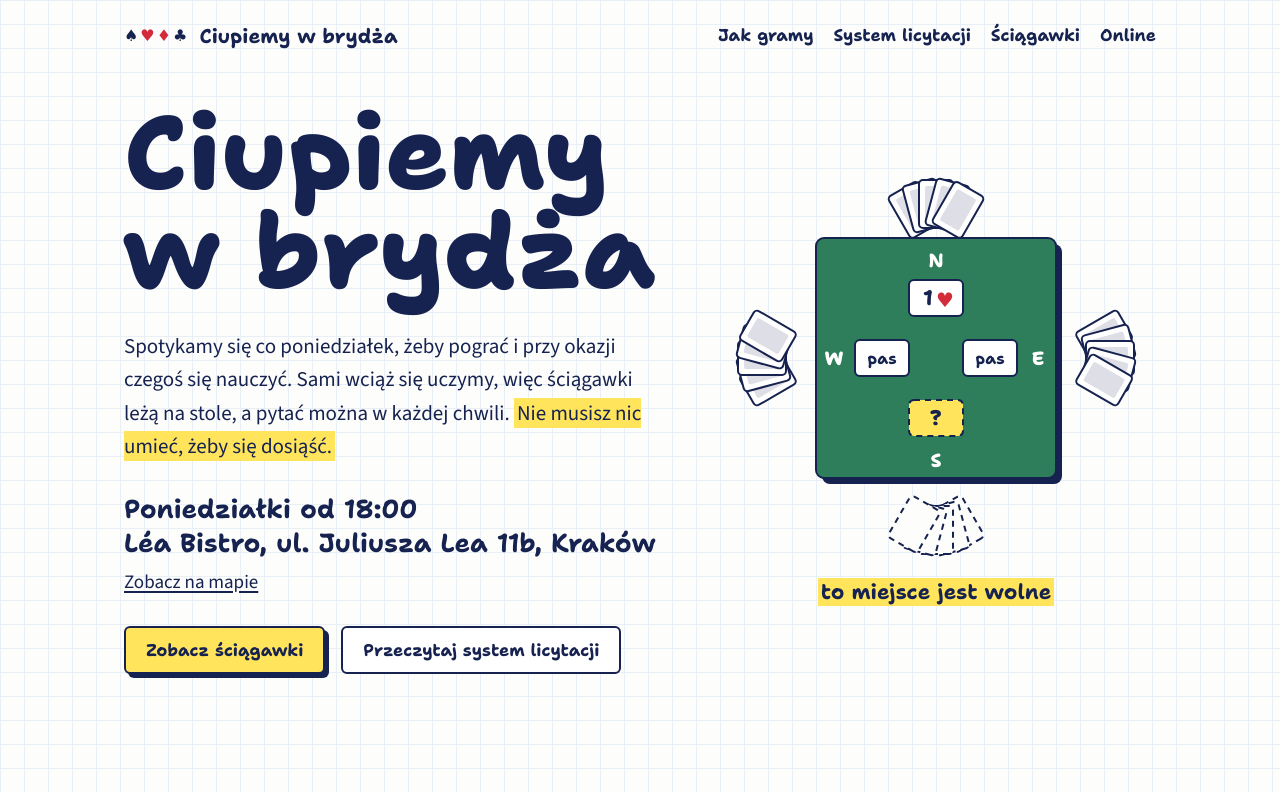
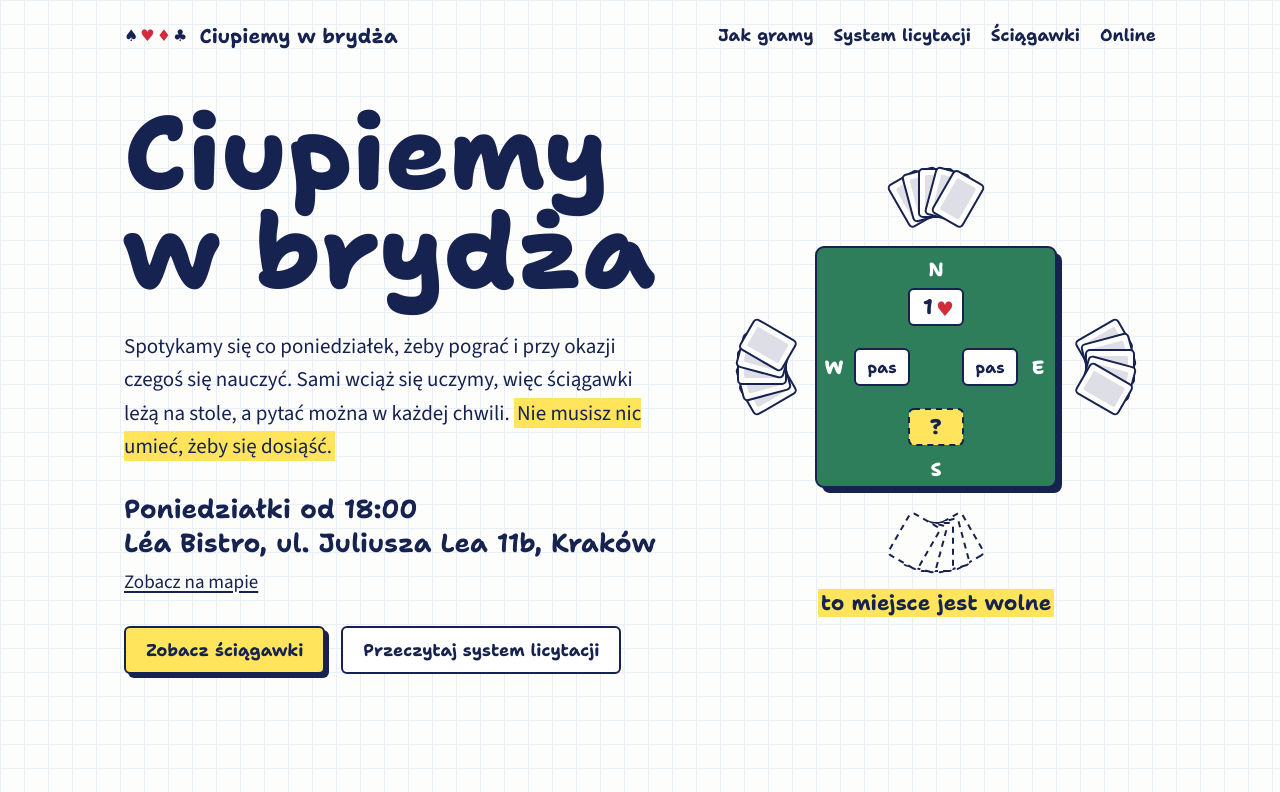
Before and after one commit to witekbobrowski/ciupiemy-w-brydza, a plain HTML site: page build/templates/index.html in a window 1280 px wide. Shown: the top 792 px of the page. Drawn offline with Linux system fonts and the light colour scheme; files that its build step writes are made by us from their sources; files whose address does not match are found by name.

Commit message:
Równe odstępy rąk od stołu w hero
Co-Authored-By: Claude Fable 5.2 <noreply@anthropic.com>

```diff
--- a/build/templates/index.html
+++ b/build/templates/index.html
@@ -33,11 +33,11 @@
       </div>
     </div>
     <div class="hero-table">
-    <svg class="table-svg" viewBox="0 0 440 404" role="img" aria-label="Stół brydżowy w trakcie licytacji: W pasuje, N otwiera 1 kier, E pasuje. Miejsce S jest wolne." xmlns="http://www.w3.org/2000/svg">
-      <g transform="translate(220 36) rotate(0)"><g transform="rotate(-30 0 44)"><rect class="t-card" x="-17" y="-24" width="34" height="48" rx="4"/><rect class="t-back" x="-11" y="-18" width="22" height="36" rx="2"/></g><g transform="rotate(-15 0 44)"><rect class="t-card" x="-17" y="-24" width="34" height="48" rx="4"/><rect class="t-back" x="-11" y="-18" width="22" height="36" rx="2"/></g><g transform="rotate(0 0 44)"><rect class="t-card" x="-17" y="-24" width="34" height="48" rx="4"/><rect class="t-back" x="-11" y="-18" width="22" height="36" rx="2"/></g><g transform="rotate(15 0 44)"><rect class="t-card" x="-17" y="-24" width="34" height="48" rx="4"/><rect class="t-back" x="-11" y="-18" width="22" height="36" rx="2"/></g><g transform="rotate(30 0 44)"><rect class="t-card" x="-17" y="-24" width="34" height="48" rx="4"/><rect class="t-back" x="-11" y="-18" width="22" height="36" rx="2"/></g></g>
+    <svg class="table-svg" viewBox="0 -20 440 426" role="img" aria-label="Stół brydżowy w trakcie licytacji: W pasuje, N otwiera 1 kier, E pasuje. Miejsce S jest wolne." xmlns="http://www.w3.org/2000/svg">
+      <g transform="translate(220 16) rotate(0)"><g transform="rotate(-30 0 44)"><rect class="t-card" x="-17" y="-24" width="34" height="48" rx="4"/><rect class="t-back" x="-11" y="-18" width="22" height="36" rx="2"/></g><g transform="rotate(-15 0 44)"><rect class="t-card" x="-17" y="-24" width="34" height="48" rx="4"/><rect class="t-back" x="-11" y="-18" width="22" height="36" rx="2"/></g><g transform="rotate(0 0 44)"><rect class="t-card" x="-17" y="-24" width="34" height="48" rx="4"/><rect class="t-back" x="-11" y="-18" width="22" height="36" rx="2"/></g><g transform="rotate(15 0 44)"><rect class="t-card" x="-17" y="-24" width="34" height="48" rx="4"/><rect class="t-back" x="-11" y="-18" width="22" height="36" rx="2"/></g><g transform="rotate(30 0 44)"><rect class="t-card" x="-17" y="-24" width="34" height="48" rx="4"/><rect class="t-back" x="-11" y="-18" width="22" height="36" rx="2"/></g></g>
       <g transform="translate(46 190) rotate(-90)"><g transform="rotate(-30 0 44)"><rect class="t-card" x="-17" y="-24" width="34" height="48" rx="4"/><rect class="t-back" x="-11" y="-18" width="22" height="36" rx="2"/></g><g transform="rotate(-15 0 44)"><rect class="t-card" x="-17" y="-24" width="34" height="48" rx="4"/><rect class="t-back" x="-11" y="-18" width="22" height="36" rx="2"/></g><g transform="rotate(0 0 44)"><rect class="t-card" x="-17" y="-24" width="34" height="48" rx="4"/><rect class="t-back" x="-11" y="-18" width="22" height="36" rx="2"/></g><g transform="rotate(15 0 44)"><rect class="t-card" x="-17" y="-24" width="34" height="48" rx="4"/><rect class="t-back" x="-11" y="-18" width="22" height="36" rx="2"/></g><g transform="rotate(30 0 44)"><rect class="t-card" x="-17" y="-24" width="34" height="48" rx="4"/><rect class="t-back" x="-11" y="-18" width="22" height="36" rx="2"/></g></g>
       <g transform="translate(394 190) rotate(90)"><g transform="rotate(-30 0 44)"><rect class="t-card" x="-17" y="-24" width="34" height="48" rx="4"/><rect class="t-back" x="-11" y="-18" width="22" height="36" rx="2"/></g><g transform="rotate(-15 0 44)"><rect class="t-card" x="-17" y="-24" width="34" height="48" rx="4"/><rect class="t-back" x="-11" y="-18" width="22" height="36" rx="2"/></g><g transform="rotate(0 0 44)"><rect class="t-card" x="-17" y="-24" width="34" height="48" rx="4"/><rect class="t-back" x="-11" y="-18" width="22" height="36" rx="2"/></g><g transform="rotate(15 0 44)"><rect class="t-card" x="-17" y="-24" width="34" height="48" rx="4"/><rect class="t-back" x="-11" y="-18" width="22" height="36" rx="2"/></g><g transform="rotate(30 0 44)"><rect class="t-card" x="-17" y="-24" width="34" height="48" rx="4"/><rect class="t-back" x="-11" y="-18" width="22" height="36" rx="2"/></g></g>
-      <g transform="translate(220 362) rotate(180)"><rect class="t-ghost" x="-17" y="-24" width="34" height="48" rx="4" transform="rotate(-30 0 44)"/><rect class="t-ghost" x="-17" y="-24" width="34" height="48" rx="4" transform="rotate(-15 0 44)"/><rect class="t-ghost" x="-17" y="-24" width="34" height="48" rx="4" transform="rotate(0 0 44)"/><rect class="t-ghost" x="-17" y="-24" width="34" height="48" rx="4" transform="rotate(15 0 44)"/><rect class="t-ghost" x="-17" y="-24" width="34" height="48" rx="4" transform="rotate(30 0 44)"/></g>
+      <g transform="translate(220 370) rotate(180)"><rect class="t-ghost" x="-17" y="-24" width="34" height="48" rx="4" transform="rotate(-30 0 44)"/><rect class="t-ghost" x="-17" y="-24" width="34" height="48" rx="4" transform="rotate(-15 0 44)"/><rect class="t-ghost" x="-17" y="-24" width="34" height="48" rx="4" transform="rotate(0 0 44)"/><rect class="t-ghost" x="-17" y="-24" width="34" height="48" rx="4" transform="rotate(15 0 44)"/><rect class="t-ghost" x="-17" y="-24" width="34" height="48" rx="4" transform="rotate(30 0 44)"/></g>
       <rect class="t-shadow" x="106" y="76" width="240" height="240" rx="8"/>
       <rect class="t-top" x="100" y="70" width="240" height="240" rx="8"/>
       <g class="t-seat" text-anchor="middle">
```
Also changed, not shown: docs/index.html (+3 -3 lines).
